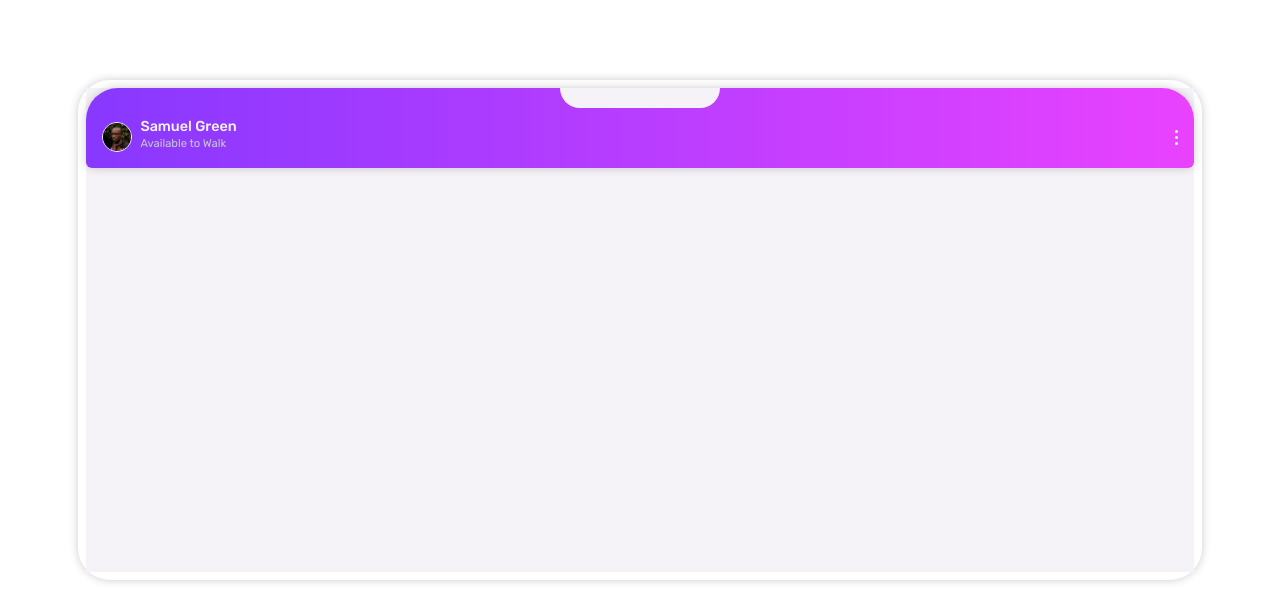
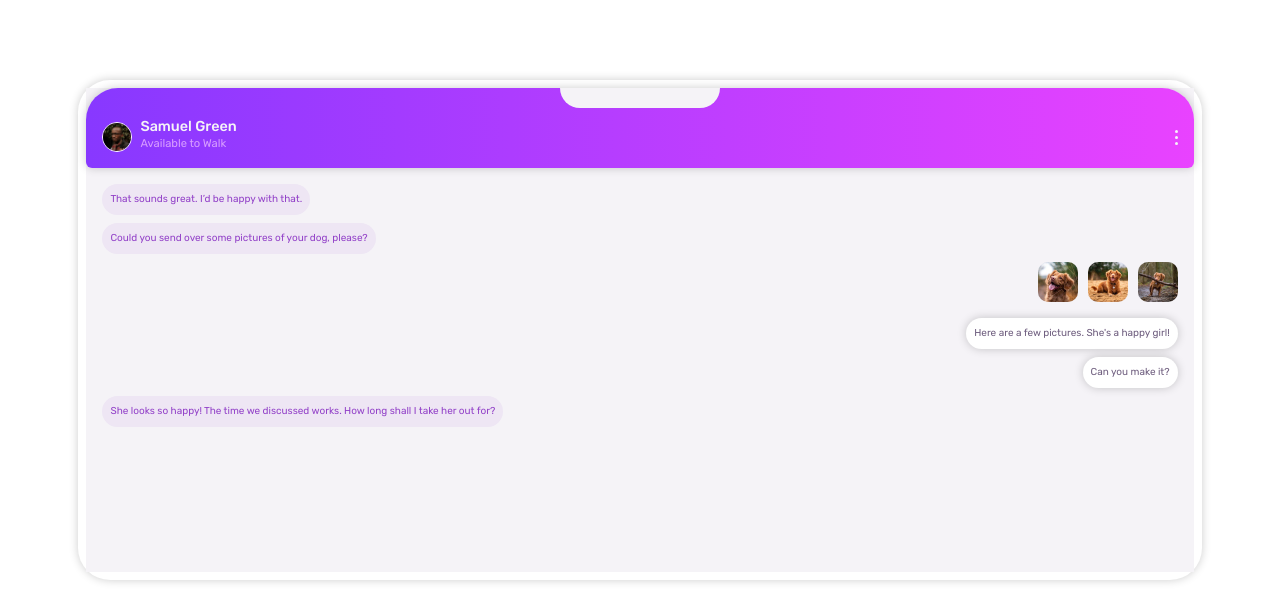
Before and after one commit to Robertron624/chat-app-css-illustration, a plain HTML site: page index.html in a window 1280 px wide. Shown: the top 595 px of the page. Drawn offline with Linux system fonts and the light colour scheme.

Commit message:
chat area messages

```diff
--- a/index.css
+++ b/index.css
@@ -90,6 +90,9 @@ body {
 
     /* (paragraph) */
     --dark-grayish-violet: hsl(270, 7%, 64%);
+
+    /* chat message background */
+    --lavanda: hsl(272, 41%, 93%);
 
     /* #### Gradients */
 
@@ -205,7 +208,7 @@ section.container p {
 }
 
 .inner .top .top-left .name p {
-    color: var(--grayish-blue);
+    color: var(--pale-violet);
     font-size: 0.7rem;
 }
 
@@ -242,3 +245,48 @@ section.container p {
     transform: translateX(-50%);
     border-radius: 0 0 2rem 2rem;
 }
+
+/* Chat section */
+
+.chat-area {
+    padding: 1rem;
+}
+
+.chat-area .message {
+    padding: .5rem;
+    background-color: var(--lavanda);
+    margin-bottom: .5rem;
+    border-radius: 1rem;
+    max-width: 60%;
+    width: fit-content;
+}
+
+.chat-area .message p {
+    color: var(--moderate-violet);
+    font-size: 10px;
+}
+
+.chat-area .message.other {
+    background-color: var(--white);
+    margin-left: auto;
+    box-shadow: 0 0 10px rgba(0, 0, 0, 0.2);
+}
+
+.chat-area .message.other p {
+    color: var(--desaturated-dark-violet);
+}
+
+.chat-area .images-message{
+    display: flex;
+    max-width: 70%;
+    gap: .6rem;
+    margin-left: auto;
+    justify-content: flex-end;
+    margin-bottom: 1rem;
+}
+
+.chat-area .images-message img {
+    width: 40px;
+    height: 40px;
+    border-radius: 10px;
+}
--- a/index.html
+++ b/index.html
@@ -38,8 +38,35 @@
               </div>
             </div>
           </div>
+          <div class="chat-area">
+            <div class="message mine">
+              <p>That sounds great. I’d be happy with that.</p>
+            </div>
+            <div class="message">
+              <p>Could you send over some pictures of your dog, please?</p>
+            </div>
+            <div class="images-message">
+              <img src="/images/dog-image-1.jpg" alt="Dog looking up">
+              <img src="/images/dog-image-2.jpg" alt="Dog looking at camera">
+              <img src="/images/dog-image-3.jpg" alt="Dog fetching a stick">
+            </div>
+            <div class="message other">
+              <p>
+                Here are a few pictures. She's a happy girl!
+              </p>
+            </div>
+            <div class="message other">
+              <p>
+                Can you make it?
+              </p>
+            </div>
+            <div class="message mine">
+              <p>
+                She looks so happy! The time we discussed works. How long shall I take her out for?
+              </p>
+            </div>
 
-
+          </div>
         </div>
       </div>
       <div class="texts">
```
